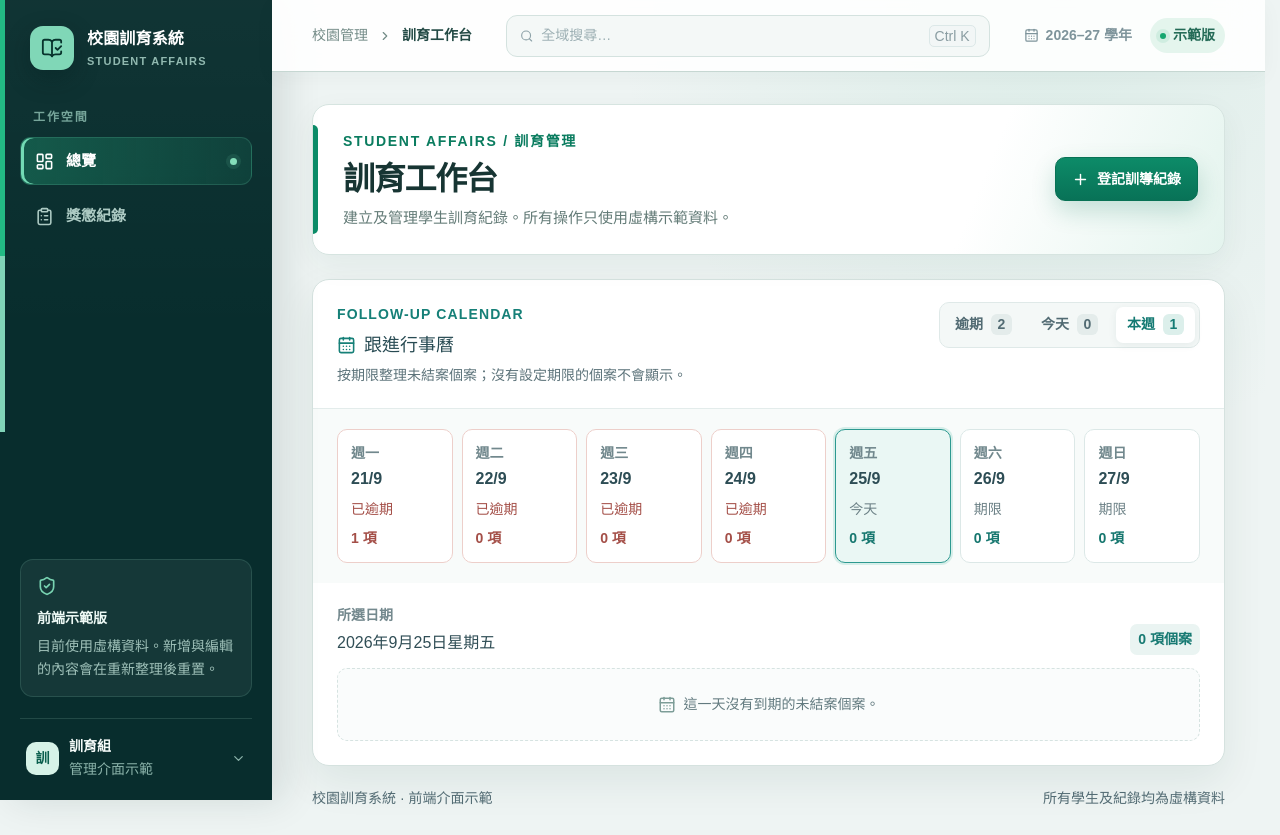
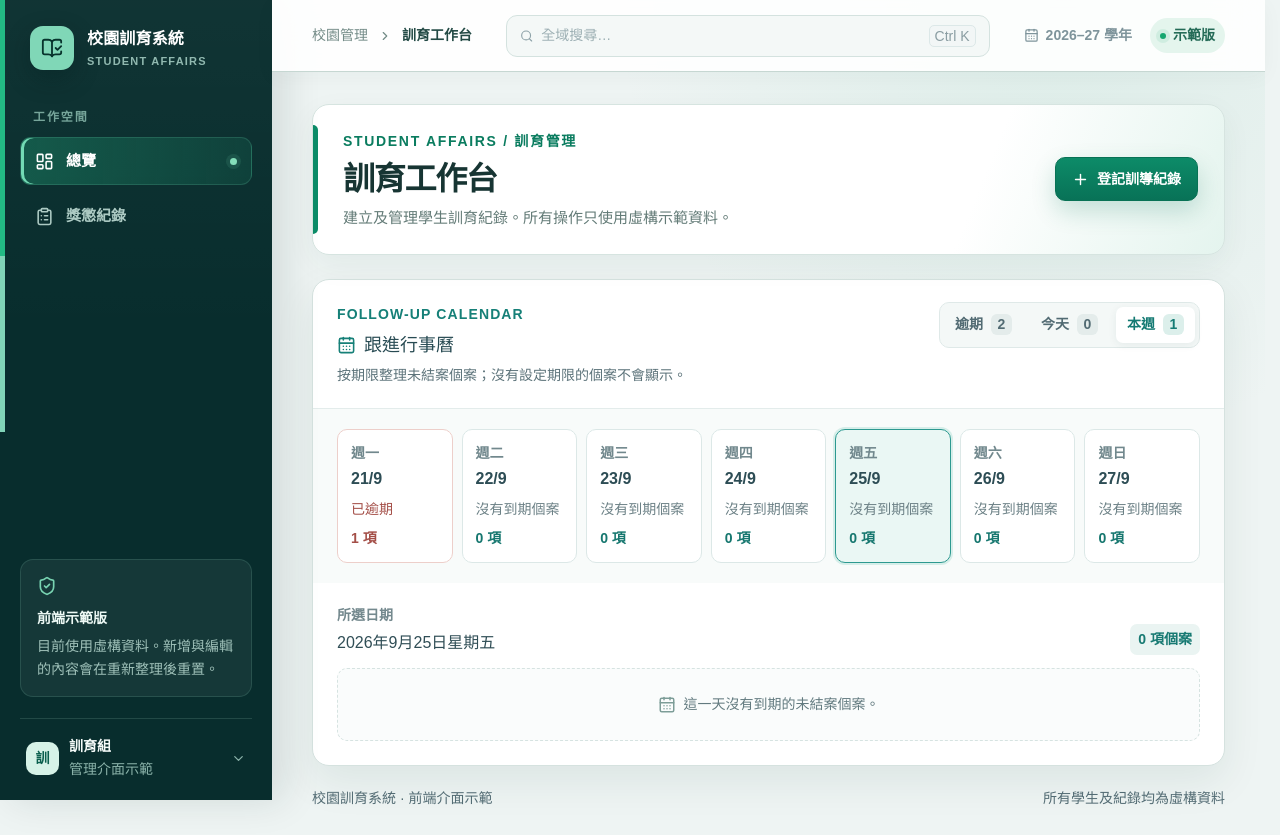
Before and after one commit to lok274/campus-conduct-demo, a Next.js app: page / in a window 1280 px wide. Built offline with nearby package versions, Linux system fonts and the light colour scheme.

Commit message:
Update Site source

```diff
--- a/app/page.tsx
+++ b/app/page.tsx
@@ -150,9 +150,9 @@ function focusFirstInvalid(container: HTMLElement | null) {
 function followUpDueMeta(entry: Entry, today: string) {
   if (entry.status === "已結案") return { tone: "completed", label: "已完成", date: entry.closedAt ? dateLabel(entry.closedAt) : "未記錄結案日期" };
   if (!entry.dueDate) return { tone: "unscheduled", label: "未設定期限", date: "請安排跟進日期" };
-  if (entry.dueDate < today) return { tone: "overdue", label: `逾期 ${daysBetween(entry.dueDate, today)} 日`, date: dateLabel(entry.dueDate) };
-  if (entry.dueDate === today) return { tone: "today", label: "今日到期", date: dateLabel(entry.dueDate) };
-  return { tone: "upcoming", label: `尚有 ${daysBetween(today, entry.dueDate)} 日`, date: dateLabel(entry.dueDate) };
+  if (entry.dueDate < today) return { tone: "overdue", label: `已逾期 ${daysBetween(entry.dueDate, today)} 日`, date: dateLabel(entry.dueDate) };
+  if (entry.dueDate === today) return { tone: "today", label: "今天到期", date: dateLabel(entry.dueDate) };
+  return { tone: "upcoming", label: `距離到期 ${daysBetween(today, entry.dueDate)} 日`, date: dateLabel(entry.dueDate) };
 }
 function caseNextStep(entry: Entry, today: string) {
   if (entry.status === "已結案") return "個案已結案，毋須跟進";
@@ -189,6 +189,10 @@ function Avatar({ student, large = false }: { student: Student; large?: boolean
 }
 function KindTag({ kind }: { kind: Kind }) { return <span className={"kind-tag kind-" + kind}>{kind}</span>; }
 function StatusTag({ status }: { status: Status }) { return <span className={"status-tag " + (status === "待跟進" ? "waiting" : status === "跟進中" ? "progress" : "done")}><i />{status}</span>; }
+function DueAlert({ entry, today, showDate = false }: { entry: Entry; today: string; showDate?: boolean }) {
+  const due = followUpDueMeta(entry, today);
+  return <span className={`due-alert ${due.tone}`}><Clock3 size={13} aria-hidden="true"/><span>{due.label}</span>{showDate && entry.dueDate && <time dateTime={entry.dueDate}> · {dateLabel(entry.dueDate)}</time>}</span>;
+}
 function ValidationNotice({ message, id }: { message: string; id?: string }) {
   const noticeRef = useRef<HTMLDivElement>(null);
   useEffect(() => {
@@ -1386,9 +1390,10 @@ function FollowUpCalendar({ entries, studentMap, today, onOpenCase }: {
         const count = scopedEntries.filter((entry) => entry.dueDate === date).length;
         const isToday = date === today;
         const isOverdue = date < today;
-        return <button key={date} type="button" className={`${activeDate === date ? "selected " : ""}${isToday ? "today " : ""}${isOverdue ? "overdue" : ""}`} aria-pressed={activeDate === date} onClick={() => setSelectedDate(date)}>
+        const alertTone = count ? (isOverdue ? "overdue" : "upcoming") : "";
+        return <button key={date} type="button" className={`${activeDate === date ? "selected " : ""}${isToday ? "today " : ""}${alertTone}`} aria-pressed={activeDate === date} onClick={() => setSelectedDate(date)}>
           <time dateTime={date}><span>{calendarWeekdayFormatter.format(calendarDisplayDate(date))}</span><strong>{calendarDayFormatter.format(calendarDisplayDate(date))}</strong></time>
-          <small>{isToday ? "今天" : isOverdue ? "已逾期" : "期限"}</small>
+          <small>{count ? (isToday ? "今天到期" : isOverdue ? "已逾期" : "到期前") : "沒有到期個案"}</small>
           <b>{count} 項</b>
         </button>;
       })}
@@ -1398,9 +1403,8 @@ function FollowUpCalendar({ entries, studentMap, today, onOpenCase }: {
       <div className="calendar-case-heading"><div><small>所選日期</small><h3>{calendarFullDateFormatter.format(calendarDisplayDate(activeDate))}</h3></div><span>{selectedEntries.length} 項個案</span></div>
       {selectedEntries.length ? <div className="calendar-case-list">{selectedEntries.map((entry) => {
         const student = studentMap.get(entry.studentId);
-        const due = followUpDueMeta(entry, today);
         return <button key={entry.id} type="button" onClick={() => onOpenCase(entry.id)} aria-label={`查看 ${student?.name ?? "學生"} 的 ${entry.category} 個案`}>
-          {student && <Avatar student={student}/>}<span className="calendar-case-main"><strong>{student?.name ?? "找不到學生資料"}<i>·</i>{entry.category}</strong><small>{student ? `${student.className} · 座號 ${student.seat}` : "學生資料不完整"} · {entry.assignee || "未指定負責人"}</small></span><span className="calendar-case-status"><StatusTag status={entry.status}/><small className={due.tone === "overdue" ? "is-overdue" : ""}>{due.label}</small></span><ChevronRight size={17}/>
+          {student && <Avatar student={student}/>}<span className="calendar-case-main"><strong>{student?.name ?? "找不到學生資料"}<i>·</i>{entry.category}</strong><small>{student ? `${student.className} · 座號 ${student.seat}` : "學生資料不完整"} · {entry.assignee || "未指定負責人"}</small></span><span className="calendar-case-status"><StatusTag status={entry.status}/><DueAlert entry={entry} today={today}/></span><ChevronRight size={17}/>
         </button>;
       })}</div> : <p className="calendar-date-empty"><CalendarDays size={18}/>這一天沒有到期的未結案個案。</p>}
     </section>}
@@ -1513,11 +1517,10 @@ function StudentOverview({ entries, today, onOpenCase }: { entries: Entry[]; tod
     <p className="overview-description" aria-live="polite">{!entries.length ? "尚未登記任何紀錄，暫無足夠資料整理學生概況。" : !scoped.length ? "此期間沒有新增紀錄，可切換「全部紀錄」查看其他日期的資料。" : `此期間共有 ${scoped.length} 筆紀錄，其中 ${closed} 筆目前已結案、${scoped.length - closed} 筆仍需跟進。`}</p>
     <div className="overview-followup-heading"><h4>目前跟進事項</h4><span>所有日期 · {open.length} 項未結案</span></div>
     {open.length > 0 ? <>
-      <div className="overview-alerts"><span className={overdue ? "is-overdue" : ""}>逾期 {overdue}</span><span>今日到期 {dueToday}</span><span>未設期限 {unscheduled}</span></div>
+      <div className="overview-alerts"><span className={overdue ? "overdue" : ""}>已逾期 {overdue}</span><span className={dueToday ? "today" : ""}>今天到期 {dueToday}</span><span>未設定期限 {unscheduled}</span></div>
       <div className="overview-cases">{open.map((entry) => {
-        const due = followUpDueMeta(entry, today);
         return <button type="button" key={entry.id} onClick={() => onOpenCase(entry.id)} aria-label={`查看${entry.category}個案`}>
-          <span><strong>{entry.category}</strong><small>{entry.assignee || "未指定負責人"} · {entry.status}</small><small className={due.tone === "overdue" ? "is-overdue" : ""}>{due.label}{entry.dueDate ? ` · ${dateLabel(entry.dueDate)}` : ""}</small></span><ChevronRight size={16}/>
+          <span><strong>{entry.category}</strong><small>{entry.assignee || "未指定負責人"} · {entry.status}</small><DueAlert entry={entry} today={today} showDate/></span><ChevronRight size={16}/>
         </button>;
       })}</div>
     </> : <p className="overview-clear"><CheckCircle2 size={16}/>{entries.length ? "目前沒有未結案事項。" : "尚無跟進事項。"}</p>}
@@ -1562,7 +1565,6 @@ function CasePanel({ entry, student, today, onClose, onEdit, onSavePlan, onStart
   const isClosed = entry.status === "已結案";
   const canEditRecord = canEditCaseDetails(entry.status);
   const followUps = entry.followUps ?? [];
-  const dueMeta = followUpDueMeta(entry, today);
   const followUpSkipped = isClosed && entry.closedWithoutFollowUp && !followUps.length;
   const hasUnsavedFollowUp = assignee !== (entry.assignee ?? "") || dueDate !== (entry.dueDate ?? "") || !!followUpNote.trim() || !!resolution.trim();
   const hasUnsavedCaseChanges = hasUnsavedFollowUp || !!directCloseReason.trim();
@@ -1623,7 +1625,7 @@ function CasePanel({ entry, student, today, onClose, onEdit, onSavePlan, onStart
           <dl className="case-summary-grid">
             <div><dt><Clock3 size={15}/>最後更新</dt><dd><time dateTime={entry.updatedAt}>{caseUpdatedAtLabel(entry.updatedAt)}</time></dd></div>
             <div><dt><UsersRound size={15}/>負責人</dt><dd>{entry.assignee || "未指定"}</dd></div>
-            <div><dt><CalendarDays size={15}/>期限</dt><dd>{entry.dueDate ? <><time dateTime={entry.dueDate}>{dateLabel(entry.dueDate)}</time><small className={`case-summary-due ${dueMeta.tone}`}>{dueMeta.label}</small></> : "未設定"}</dd></div>
+            <div><dt><CalendarDays size={15}/>期限</dt><dd>{entry.dueDate && <time dateTime={entry.dueDate}>{dateLabel(entry.dueDate)}</time>}<DueAlert entry={entry} today={today}/></dd></div>
             <div className="case-summary-next"><dt><ArrowRight size={15}/>下一步</dt><dd>{caseNextStep(entry, today)}</dd></div>
           </dl>
         </section>
```
Also changed, not shown: app/globals.css (+6 -4 lines).
